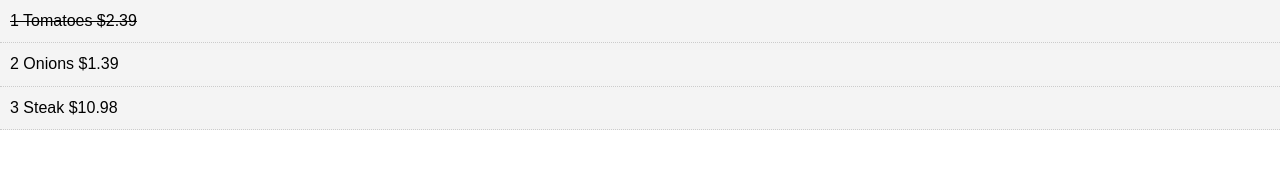
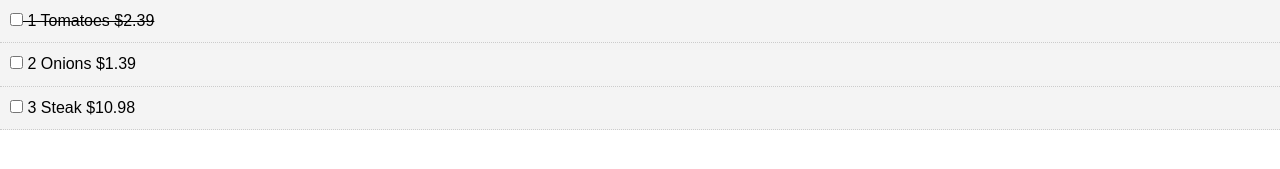
Before and after one commit to MikeTheFyke/Better-Bytes-Vue, a Vue app: page / in a window 1280 px wide. Shown: the top 169 px of the page. Built offline with nearby package versions, Linux system fonts and the light colour scheme.

Commit message:
Added checkbox for markcomplete method

```diff
--- a/public/index.html
+++ b/public/index.html
@@ -5,7 +5,8 @@
     <meta http-equiv="X-UA-Compatible" content="IE=edge">
     <meta name="viewport" content="width=device-width,initial-scale=1.0">
     <link rel="icon" href="<%= BASE_URL %>favicon.ico">
-    <title><%= htmlWebpackPlugin.options.title %></title>
+    <!-- <title><%= htmlWebpackPlugin.options.title %></title> -->
+    <title>Vue It</title>
   </head>
   <body>
     <noscript>
--- a/src/components/FoodItem.vue
+++ b/src/components/FoodItem.vue
@@ -1,7 +1,10 @@
 <template>
-    <!-- add v-bind:class is complete and then conditional food.completed to add cross out style if completed. -->
+    <!-- add v-bind:class is complete and then conditional food.completed to add class style if completed. -->
     <div class="food-item" v-bind:class="{'is-complete':food.completed}">
-        <p> {{food.id}} {{ food.name }} {{ food.price }} </p>
+        <p>
+            <input type="checkbox" v-on:change="markComplete">
+            {{food.id}} {{ food.name }} {{ food.price }}
+        </p>
     </div>
 </template>
 
```
